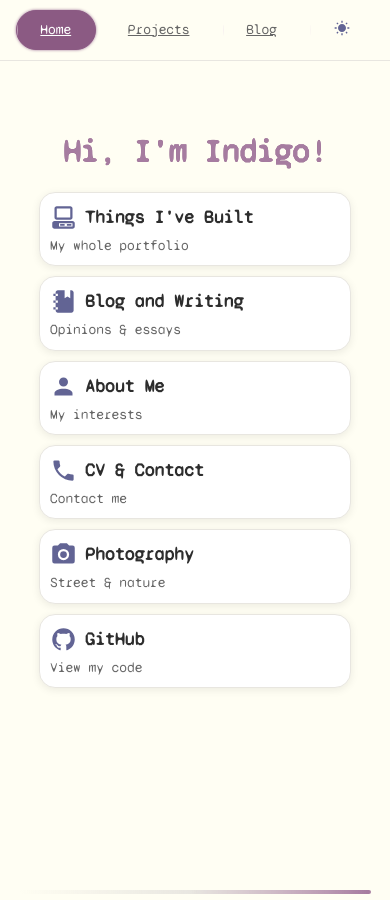
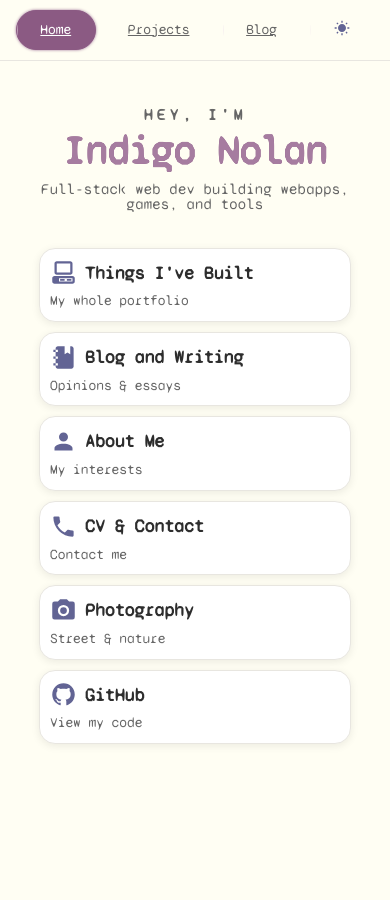
Before and after one commit to Lem0naise/website, a Jekyll site: the page index.html, which Jekyll copies as it is, in a window 390 px wide and 900 px high. Built offline with Jekyll 4.4.1, drawn with Linux system fonts in a browser that asks for light colours.

Commit message:
add hero styling

```diff
--- a/index.html
+++ b/index.html
@@ -88,7 +88,11 @@
 	<main id="cont">
 		<section class="welcome-section">
 			<div class="welcome-content glass-card">
-				<h1>Hi, I'm Indigo!</h1>
+				<div class="hero-intro">
+				<span class="hero-hey">HEY, I'M</span>
+				<h1>Indigo Nolan</h1>
+				<p class="hero-tagline">Full-stack web dev building webapps, games, and tools</p>
+			</div>
 
 				<div class="looking-for">
 
@@ -292,7 +296,7 @@
 		<div class="section-separator"></div>
 
 
-		<section id="about" class="content-section">
+		<section id="interests" class="content-section">
 			<div class="section-content">
 				<div class="about-grid">
 					<div class="about-item">
--- a/stylesheet.css
+++ b/stylesheet.css
@@ -36,7 +36,7 @@
 html.dark-mode {
 	--text: #fffef3;
 	--background: #1d1d1d;
-	--text-light: #b7b7b7;
+	--text-light: #c8c8c8;
 	--accent: #aa82a4;
 	--accent-light: #bd92b7;
 	--accent-soft: #2d2d2d;
@@ -53,7 +53,15 @@ html.dark-mode {
 }
 
 html.dark-mode a {
-	color: white;
+	color: var(--accent-light);
+}
+
+html.dark-mode .about-item ul {
+	color: var(--text);
+}
+
+html.dark-mode .project-item p {
+	color: var(--text-light);
 }
 
 
@@ -246,13 +254,37 @@ main {
 	top: 0;
 }
 
+.hero-intro {
+		margin-bottom: 7vh;
+}
+
+.hero-hey {
+	display: block;
+	font-size: 16px;
+	font-weight: 600;
+	letter-spacing: 0.25em;
+	color: var(--text-light);
+	text-transform: uppercase;
+	margin-bottom: 2px;
+}
+
 .welcome-content h1 {
-	font-size: 48px;
+	font-size: 85px;
 	font-weight: 700;
-	margin: 0 0 16px;
+	margin: 0 0 12px;
 	color: var(--accent-light);
 	transition: all 0.3s;
 	animation: rainbow 15s ease-in-out infinite, glow 3s ease-in-out infinite alternate;
+	line-height: 1.05;
+}
+
+.hero-tagline {
+
+	font-size: 18px;
+	color: var(--text-light);
+	margin: 0 0 8px;
+	line-height: 1;
+	letter-spacing: 0.02em;
 }
 
 .welcome-content h1 a {
@@ -459,7 +491,7 @@ main {
 	padding: 20px 24px;
 	max-width: 80vw;
 	margin: 0 auto;
-	scroll-margin-top: 80px;
+	scroll-margin-top: 60px;
 }
 
 .content-section h2 {
@@ -574,7 +606,7 @@ main {
 }
 
 .primary-link {
-	color: white;
+	color: white !important;
 	font-weight: 600;
 	font-size: 16px;
 	text-decoration: none;
@@ -871,7 +903,6 @@ main {
 }
 
 .about-item {
-
 	border: 1px solid var(--border);
 	border-radius: 16px;
 	padding: 28px;
@@ -882,6 +913,10 @@ main {
 	overflow: hidden;
 	max-width: 60vw;
 	margin: 0 auto;
+	-webkit-transition: all 0.6s cubic-bezier(0.4, 0, 0.2, 1);
+	-moz-transition: all 0.6s cubic-bezier(0.4, 0, 0.2, 1);
+	-ms-transition: all 0.6s cubic-bezier(0.4, 0, 0.2, 1);
+	-o-transition: all 0.6s cubic-bezier(0.4, 0, 0.2, 1);
 }
 
 .about-item:hover {
@@ -902,7 +937,7 @@ main {
 	font-size: 22px;
 	font-weight: 600;
 	margin: 0 0 20px;
-	color: var(--text);
+	color: var(--accent);
 	display: flex;
 	align-items: center;
 	justify-content: center;
@@ -925,7 +960,7 @@ main {
 	margin: 0;
 	padding: 0;
 	list-style: none;
-	font-size: 15px;
+	font-size: 18px;
 	line-height: 1.4;
 	color: var(--text-light);
 	text-align: left;
@@ -1000,7 +1035,7 @@ main {
 }
 
 #small-tools {
-	scroll-margin-top: 80px;
+	scroll-margin-top: 60px;
 }
 
 
@@ -1107,6 +1142,16 @@ main {
 @media (max-width: 768px) {
 
 
+
+
+.hero-intro {
+	margin-top: 2vh;
+		margin-bottom: 4vh;
+}
+.hero-tagline {
+	font-size: 15px;
+}
+
 	.project-links {
 		display: none;
 	}
@@ -1209,9 +1254,9 @@ main {
 	}
 
 	.welcome-content h1 {
-		font-size: 36px;
+		font-size: 52px;
 		margin: 0;
-		margin-bottom: 15px;
+		margin-bottom: 10px;
 	}
 
 	.looking-for h2 {
@@ -1320,7 +1365,7 @@ main {
 @media (max-width: 480px) {
 
 	.welcome-content h1 {
-		font-size: 32px;
+		font-size: 40px;
 	}
 
 	.options-grid {
@@ -1725,7 +1770,7 @@ main {
    ══════════════════════════════════════════════════════ */
 
 @media (min-width: 900px) {
-	body.nav-exit .welcome-content h1 {
+	body.nav-exit .hero-intro {
 		animation: navExitUp 0.3s ease forwards;
 	}
 
```
